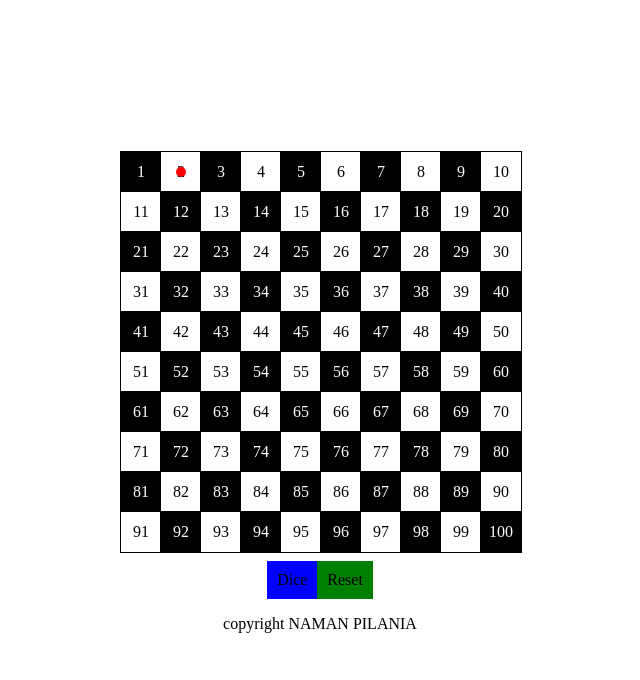
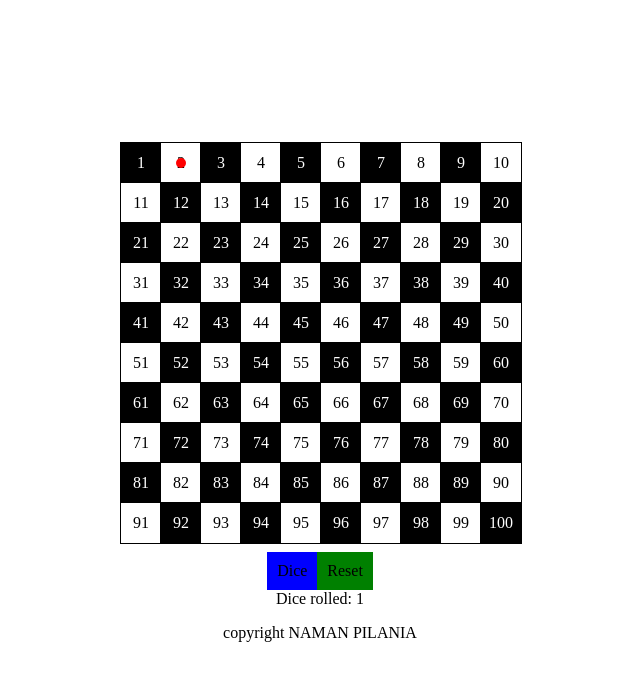
Before and after one commit to Naman-Pilania/GAME, a plain HTML site: page index.html in a window 1280 px wide. Both pictures are taken after a click on the element "Dice". Shown: the whole page, without its empty margins (320-960 px from the left). Drawn offline with Linux system fonts and the light colour scheme.

Commit message:
filesedit

```diff
--- a/app.js
+++ b/app.js
@@ -36,7 +36,8 @@ function addRedSpot(position) {
 
 function rollDice() {
     const diceResult = Math.floor(Math.random() * 6) + 1;
-    alert(`Dice rolled: ${diceResult}`);
+    displayDiceResult(diceResult);
+
 
     // Update the current position
     currentPosition += diceResult;
@@ -49,7 +50,10 @@ function rollDice() {
     // Update the red spot
     updateRedSpot();
 }
-
+function displayDiceResult(result) {
+    const diceResultContainer = document.getElementById('diceResult');
+    diceResultContainer.textContent = `Dice rolled: ${result}`;
+}
 function resetBoard() {
     currentPosition = 1;
     updateRedSpot();
--- a/index.html
+++ b/index.html
@@ -10,8 +10,12 @@
     <div class="chess-board"></div>
     <div class="button-container">
         <div class="button" onclick="rollDice()">Dice</div>
+
+        <br>
         <div class="button1" onclick="resetBoard()">Reset</div>
+        <!-- <div id="diceResult"></div> -->
     </div>
+    <div id="diceResult">To play-- ROLLDICE</div>
     <script src="app.js"></script>
     <p>copyright NAMAN PILANIA</p>
 </body>
```
